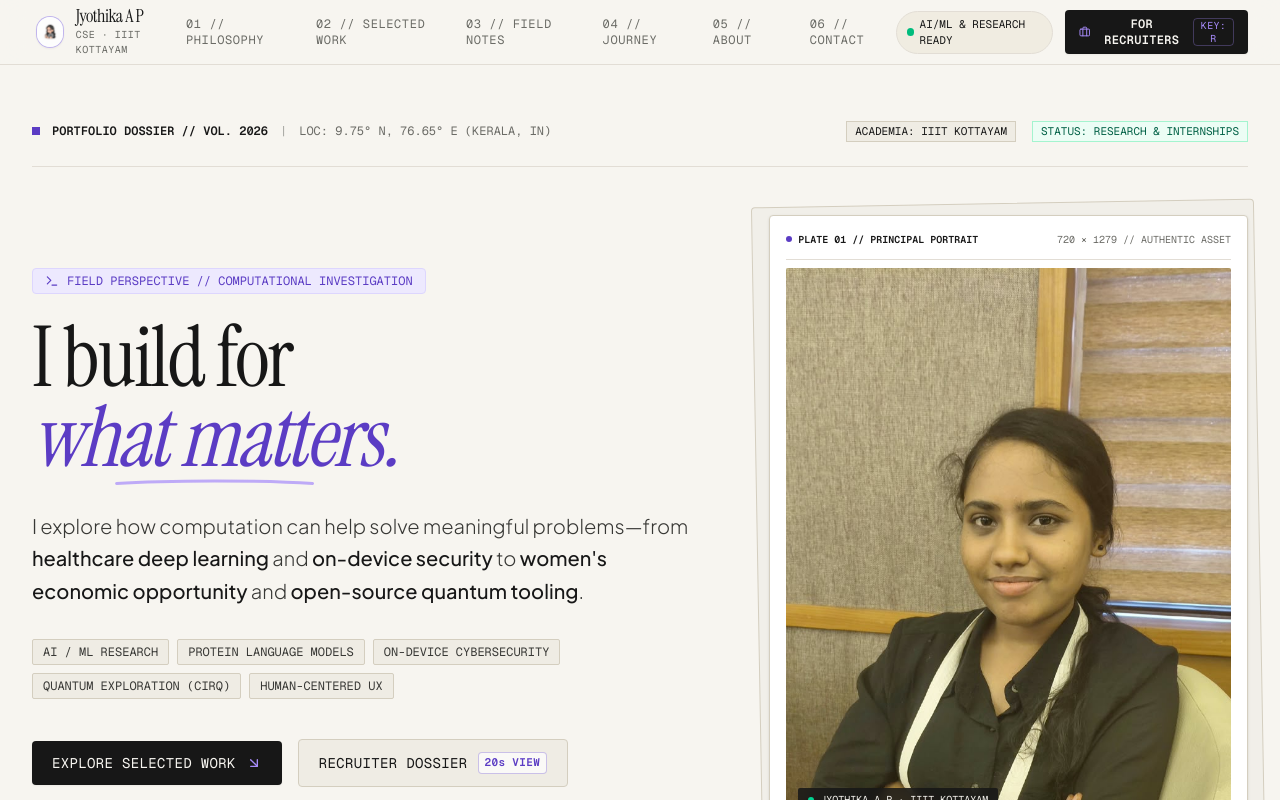
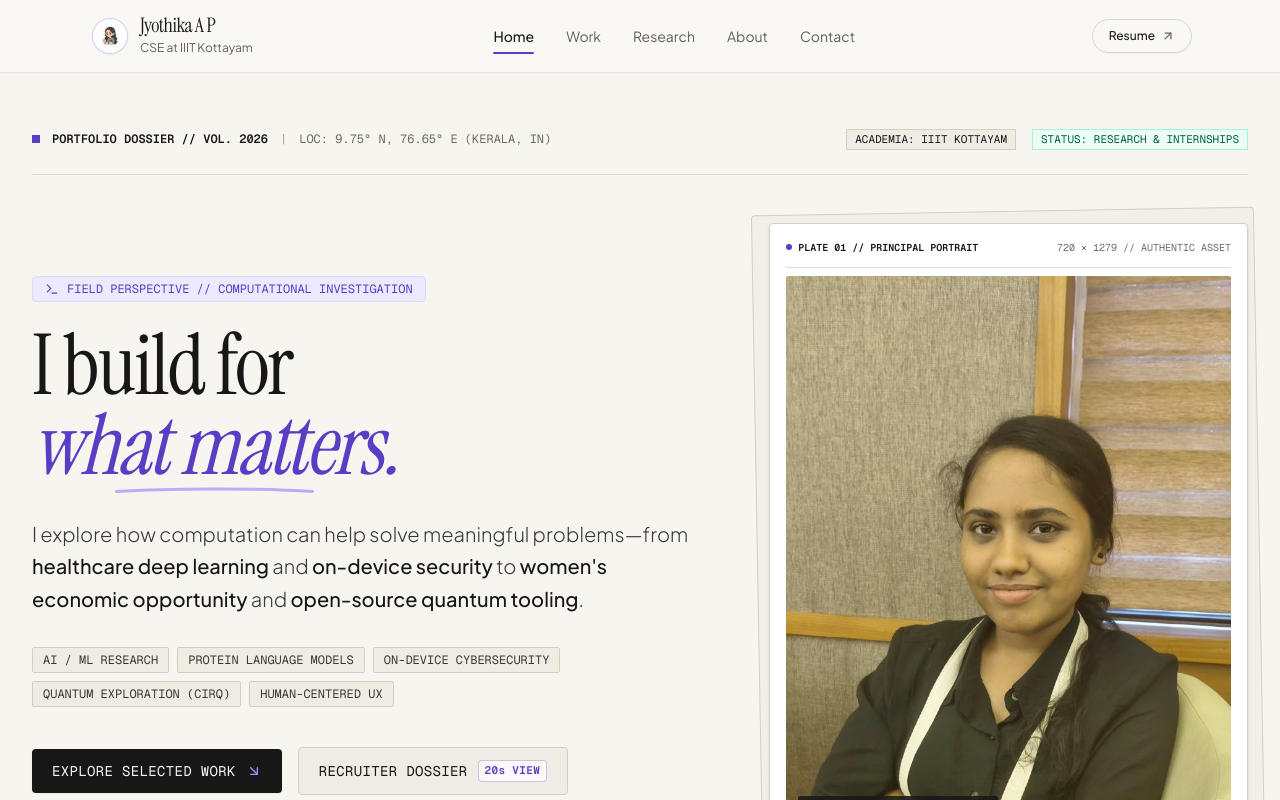
Before and after one commit to jyothikacodes/portfolio, a Next.js app: page / in a window 1280 px wide. Shown: the top 800 px of the page. Built offline with nearby package versions, Linux system fonts and the light colour scheme.

Commit message:
feat(nav): add clean active-route navigation bar with responsive mobile menu

```diff
--- a/src/components/Header.tsx
+++ b/src/components/Header.tsx
@@ -3,97 +3,96 @@
 import React, { useState } from "react";
 import Image from "next/image";
 import Link from "next/link";
-import { Menu, X, Briefcase, FileText, ExternalLink, ArrowRight } from "lucide-react";
+import { usePathname } from "next/navigation";
+import { Menu, X, ArrowUpRight } from "lucide-react";
 
-interface HeaderProps {
-  onOpenRecruiterModal: () => void;
-}
-
-export const Header: React.FC<HeaderProps> = ({ onOpenRecruiterModal }) => {
+export const Header: React.FC = () => {
   const [mobileMenuOpen, setMobileMenuOpen] = useState(false);
+  const pathname = usePathname();
 
   const navLinks = [
-    { label: "01 // PHILOSOPHY", href: "#philosophy" },
-    { label: "02 // SELECTED WORK", href: "#work" },
-    { label: "03 // FIELD NOTES", href: "#field-notes" },
-    { label: "04 // JOURNEY", href: "#journey" },
-    { label: "05 // ABOUT", href: "#about" },
-    { label: "06 // CONTACT", href: "#contact" },
+    { label: "Home", href: "/" },
+    { label: "Work", href: "/work" },
+    { label: "Research", href: "/research" },
+    { label: "About", href: "/about" },
+    { label: "Contact", href: "/contact" },
   ];
 
+  const isActive = (href: string) => {
+    if (href === "/") return pathname === "/";
+    return pathname.startsWith(href);
+  };
+
   return (
-    <header className="sticky top-0 z-40 w-full bg-[#F7F5F0]/90 backdrop-blur-md border-b border-[#E2DDD5] transition-all">
-      <div className="max-w-7xl mx-auto px-4 sm:px-6 lg:px-8 h-16 flex items-center justify-between">
-        {/* Brand identity: melogo.jpeg + Typography */}
+    <header className="sticky top-0 z-40 w-full bg-[#FAF9F5]/90 backdrop-blur-md border-b border-[#E6E4DD]">
+      <div className="max-w-6xl mx-auto px-6 h-18 flex items-center justify-between">
+        {/* Brand identity */}
         <Link
-          href="#"
+          href="/"
           className="flex items-center gap-3 group focus:outline-none focus-visible:ring-2 focus-visible:ring-[#5B3CC4] rounded p-1"
         >
-          <div className="relative w-8 h-8 rounded-full overflow-hidden border border-[#5B3CC4]/30 shadow-xs group-hover:scale-105 transition-transform bg-[#EDE9FE]">
+          <div className="relative w-9 h-9 rounded-full overflow-hidden border border-[#5B3CC4]/20 shadow-xs group-hover:scale-105 transition-transform bg-[#F3EEFF]">
             <Image
               src="/images/melogo.jpeg"
-              alt="Jyothika cartoon brand mark"
+              alt="Jyothika"
               fill
               className="object-cover"
-              sizes="32px"
+              sizes="36px"
               priority
             />
           </div>
           <div className="flex flex-col">
-            <span className="font-serif text-lg tracking-tight font-medium text-[#171717] group-hover:text-[#5B3CC4] transition-colors leading-none">
+            <span className="font-serif text-xl tracking-tight font-normal text-[#1A1A18] group-hover:text-[#5B3CC4] transition-colors leading-none">
               Jyothika A P
             </span>
-            <span className="font-mono text-[10px] text-[#6B6B66] uppercase tracking-wider mt-0.5">
-              CSE · IIIT Kottayam
+            <span className="text-[12px] text-[#5F5E5A] font-sans mt-1">
+              CSE at IIIT Kottayam
             </span>
           </div>
         </Link>
 
         {/* Desktop Nav Items */}
-        <nav className="hidden lg:flex items-center space-x-6 text-xs font-mono tracking-wider text-[#6B6B66]">
+        <nav className="hidden md:flex items-center space-x-8 text-sm font-sans text-[#5F5E5A]">
           {navLinks.map((link) => (
             <Link
               key={link.href}
               href={link.href}
-              className="hover:text-[#5B3CC4] transition-colors py-1 relative group"
+              className={`transition-colors py-1 relative ${
+                isActive(link.href)
+                  ? "text-[#1A1A18] font-medium"
+                  : "hover:text-[#1A1A18]"
+              }`}
             >
               <span>{link.label}</span>
-              <span className="absolute bottom-0 left-0 w-0 h-0.5 bg-[#5B3CC4] group-hover:w-full transition-all duration-200" />
+              {isActive(link.href) && (
+                <span className="absolute -bottom-1 left-0 right-0 h-0.5 bg-[#5B3CC4] rounded-full" />
+              )}
             </Link>
           ))}
         </nav>
 
-        {/* Right CTA Area: Status Pill & Recruiter Button */}
-        <div className="hidden sm:flex items-center gap-3">
-          <div className="hidden xl:flex items-center gap-1.5 px-2.5 py-1 rounded-full bg-[#F0ECE1] border border-[#E2DDD5] text-[11px] font-mono text-[#171717]">
-            <span className="w-2 h-2 rounded-full bg-emerald-500 animate-pulse" />
-            <span>AI/ML & RESEARCH READY</span>
-          </div>
-
-          <button
-            onClick={onOpenRecruiterModal}
-            className="flex items-center gap-2 px-3.5 py-1.5 rounded-sm bg-[#171717] text-[#F7F5F0] text-xs font-mono tracking-wide hover:bg-[#5B3CC4] transition-colors shadow-xs cursor-pointer focus:outline-none focus-visible:ring-2 focus-visible:ring-[#5B3CC4]"
-            aria-label="Open 20-second recruiter dossier"
+        {/* Right CTA */}
+        <div className="hidden md:flex items-center gap-4">
+          <Link
+            href="/resume"
+            className="inline-flex items-center gap-1.5 px-4 py-2 rounded-full border border-[#D8D5CB] hover:border-[#1A1A18] text-xs font-sans font-medium text-[#1A1A18] hover:bg-white transition-all shadow-2xs"
           >
-            <Briefcase className="w-3.5 h-3.5 text-[#A78BFA]" />
-            <span className="font-semibold">FOR RECRUITERS</span>
-            <span className="hidden md:inline text-[10px] text-[#A78BFA] border border-[#A78BFA]/30 px-1 rounded">
-              KEY: R
-            </span>
-          </button>
+            <span>Resume</span>
+            <ArrowUpRight className="w-3.5 h-3.5 text-[#5F5E5A]" />
+          </Link>
         </div>
 
-        {/* Mobile menu button */}
-        <div className="flex sm:hidden items-center gap-2">
-          <button
-            onClick={onOpenRecruiterModal}
-            className="px-2.5 py-1 rounded bg-[#171717] text-[#F7F5F0] text-[11px] font-mono"
+        {/* Mobile menu toggle */}
+        <div className="flex md:hidden items-center gap-2">
+          <Link
+            href="/resume"
+            className="px-3 py-1.5 rounded-full border border-[#D8D5CB] text-xs font-sans font-medium text-[#1A1A18]"
           >
-            DOSSIER
-          </button>
+            Resume
+          </Link>
           <button
             onClick={() => setMobileMenuOpen(!mobileMenuOpen)}
-            className="p-2 text-[#171717] hover:bg-[#EFECE4] rounded"
+            className="p-2 text-[#1A1A18] hover:bg-[#F3F1EA] rounded-full transition-colors"
             aria-label="Toggle navigation menu"
           >
             {mobileMenuOpen ? <X className="w-5 h-5" /> : <Menu className="w-5 h-5" />}
@@ -103,32 +102,21 @@ export const Header: React.FC<HeaderProps> = ({ onOpenRecruiterModal }) => {
 
       {/* Mobile Drawer */}
       {mobileMenuOpen && (
-        <div className="sm:hidden bg-[#F7F5F0] border-b border-[#E2DDD5] px-4 pt-3 pb-5 space-y-3">
-          <div className="text-[11px] font-mono text-[#6B6B66] uppercase border-b border-[#E2DDD5] pb-1">
-            Section Navigation
-          </div>
+        <div className="md:hidden bg-[#FAF9F5] border-b border-[#E6E4DD] px-6 py-5 space-y-4 animate-fadeIn">
           {navLinks.map((link) => (
             <Link
               key={link.href}
               href={link.href}
               onClick={() => setMobileMenuOpen(false)}
-              className="block text-sm font-mono text-[#171717] hover:text-[#5B3CC4] py-1.5 transition-colors"
+              className={`block text-base font-sans py-1 transition-colors ${
+                isActive(link.href)
+                  ? "text-[#5B3CC4] font-medium"
+                  : "text-[#1A1A18] hover:text-[#5B3CC4]"
+              }`}
             >
               {link.label}
             </Link>
           ))}
-          <div className="pt-3 border-t border-[#E2DDD5] flex flex-col gap-2">
-            <button
-              onClick={() => {
-                setMobileMenuOpen(false);
-                onOpenRecruiterModal();
-              }}
-              className="w-full flex items-center justify-center gap-2 py-2 px-3 rounded bg-[#5B3CC4] text-white text-xs font-mono font-medium"
-            >
-              <Briefcase className="w-3.5 h-3.5" />
-              <span>OPEN RECRUITER OVERVIEW (20s)</span>
-            </button>
-          </div>
         </div>
       )}
     </header>
```
